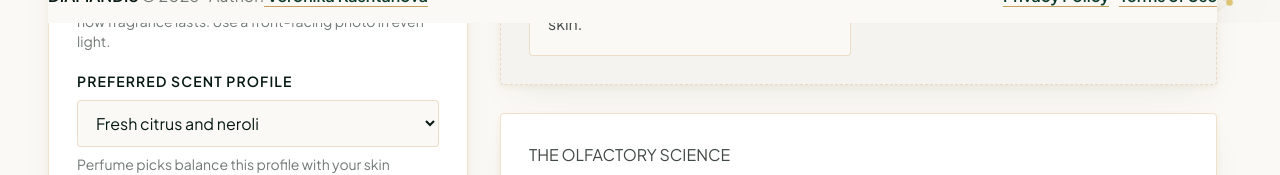
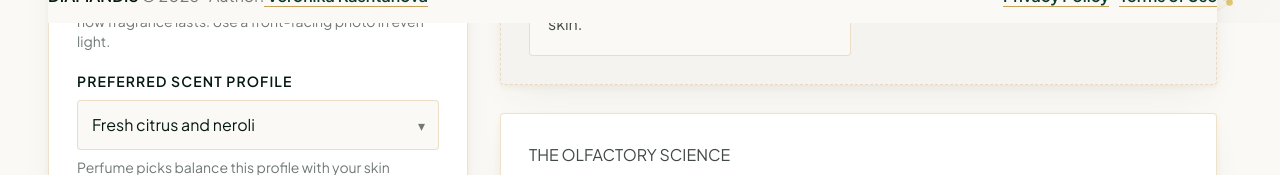
Before and after one commit to vero-code/diamandis, a React (Vite) app: page / in a window 1280 px wide. Shown: the part 777-952 px from the top of the page. Built offline with nearby package versions, Linux system fonts and the light colour scheme.

Commit message:
style: arrow in dropdown list

```diff
--- a/src/App.css
+++ b/src/App.css
@@ -41,70 +41,6 @@
 .panel h2 {
   font-size: var(--text-2xl);
   line-height: 1.3;
-}
-
-.field {
-  display: flex;
-  flex-direction: column;
-  gap: 8px;
-}
-
-.field label {
-  font-size: var(--text-sm);
-  font-weight: 600;
-  letter-spacing: 0.08em;
-  text-transform: uppercase;
-  color: var(--text-h);
-}
-
-.field input,
-.field select {
-  font: inherit;
-  font-size: var(--text-base);
-  padding: 11px 14px;
-  border-radius: 4px;
-  border: 1px solid var(--border);
-  background: var(--bg);
-  color: var(--text-h);
-  width: 100%;
-  transition: border-color 0.2s, box-shadow 0.2s;
-}
-
-.field input:focus,
-.field select:focus {
-  outline: none;
-  border-color: var(--gold);
-  box-shadow: 0 0 0 3px rgba(11, 59, 44, 0.08);
-}
-
-.preview-box {
-  display: flex;
-  justify-content: center;
-  background: var(--surface-low);
-  border: 1px solid var(--border);
-  border-radius: 4px;
-  padding: 14px;
-}
-
-.preview-img {
-  max-height: 240px;
-  max-width: 100%;
-  border-radius: 4px;
-  object-fit: cover;
-}
-
-.checkbox-row {
-  display: flex;
-  align-items: flex-start;
-  gap: 10px;
-  font-size: var(--text-sm);
-  color: var(--text-h);
-  cursor: pointer;
-}
-
-.checkbox-row input {
-  margin-top: 4px;
-  accent-color: var(--primary);
 }
 
 .panel button {
--- a/src/components/UploadCard.tsx
+++ b/src/components/UploadCard.tsx
@@ -1,4 +1,5 @@
 import { useRef, useState, type ChangeEvent, type DragEvent } from 'react'
+import '../styles/upload-card.css';
 import { SAMPLE_PORTRAITS, SCENT_OPTIONS } from '../constants'
 import type { LocalFilePayload } from '../types'
 
@@ -216,10 +217,14 @@ export function UploadCard({
         <div className="label-with-hint">
           <label htmlFor="scent-preference">Preferred scent profile</label>
         </div>
+        <div className="select-wrapper">
           <select
             id="scent-preference"
             value={preference}
-          onChange={(e) => onPreferenceChange(e.target.value)}
+            onChange={(e) => {
+              onPreferenceChange(e.target.value);
+              e.target.blur();
+            }}
           >
             {SCENT_OPTIONS.map((option) => (
               <option key={option} value={option}>
@@ -227,6 +232,8 @@ export function UploadCard({
               </option>
             ))}
           </select>
+          <span className="select-arrow" aria-hidden="true">▾</span>
+        </div>
         <p className="field-hint">
           Perfume picks balance this profile with your skin metrics. Skin-prep is based on skin metrics only.
         </p>
--- /dev/null
+++ b/src/styles/upload-card.css
@@ -0,0 +1,94 @@
+.field {
+  display: flex;
+  flex-direction: column;
+  gap: 8px;
+}
+
+.field label {
+  font-size: var(--text-sm);
+  font-weight: 600;
+  letter-spacing: 0.08em;
+  text-transform: uppercase;
+  color: var(--text-h);
+}
+
+.field input,
+.field select {
+  font: inherit;
+  font-size: var(--text-base);
+  padding: 11px 14px;
+  border-radius: 4px;
+  border: 1px solid var(--border);
+  background: var(--bg);
+  color: var(--text-h);
+  width: 100%;
+  transition: border-color 0.2s, box-shadow 0.2s;
+  cursor: pointer;
+}
+
+.field input:focus,
+.field select:focus {
+  outline: none;
+  border-color: var(--gold);
+  box-shadow: 0 0 0 3px rgba(11, 59, 44, 0.08);
+}
+
+.select-wrapper {
+  position: relative;
+  width: 100%;
+}
+
+.select-wrapper select {
+  cursor: pointer;
+  appearance: none;
+  -webkit-appearance: none;
+  padding-right: 36px;
+  width: 100%;
+}
+
+.select-arrow {
+  position: absolute;
+  right: 14px;
+  top: 50%;
+  transform: translateY(-50%);
+  pointer-events: none;
+  color: var(--text-muted);
+  font-size: 14px;
+  line-height: 1;
+  transition: transform 0.2s ease, color 0.2s ease;
+}
+
+.select-wrapper:focus-within .select-arrow {
+  transform: translateY(-50%) rotate(180deg);
+  color: var(--gold);
+}
+
+.preview-box {
+  display: flex;
+  justify-content: center;
+  background: var(--surface-low);
+  border: 1px solid var(--border);
+  border-radius: 4px;
+  padding: 14px;
+}
+
+.preview-img {
+  max-height: 240px;
+  max-width: 100%;
+  border-radius: 4px;
+  object-fit: cover;
+}
+
+.checkbox-row {
+  display: flex;
+  align-items: flex-start;
+  gap: 10px;
+  font-size: var(--text-sm);
+  color: var(--text-h);
+  cursor: pointer;
+}
+
+.checkbox-row input {
+  margin-top: 4px;
+  accent-color: var(--primary);
+}
```
Lines whose indentation alone changed are shown as unchanged.
